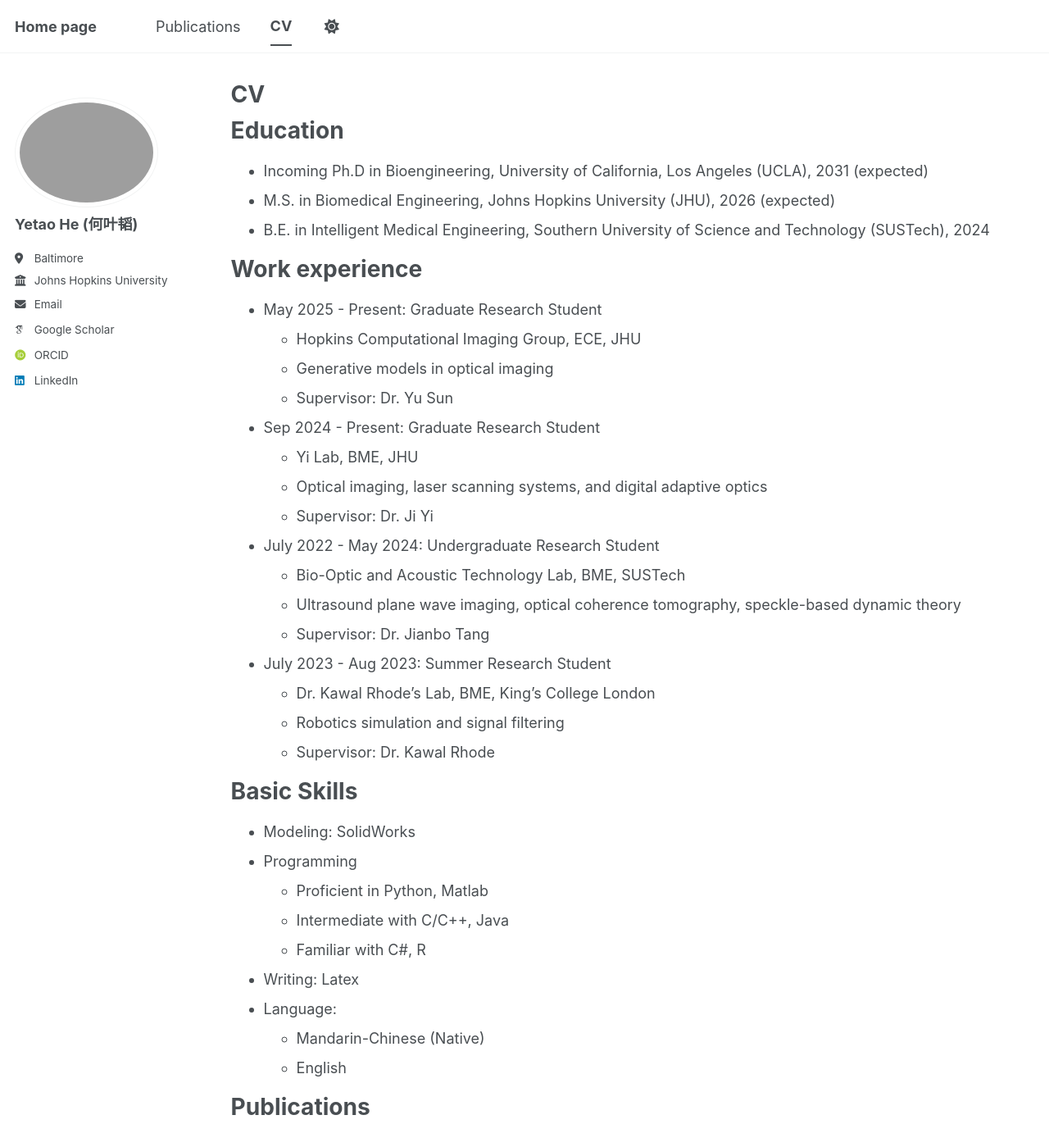
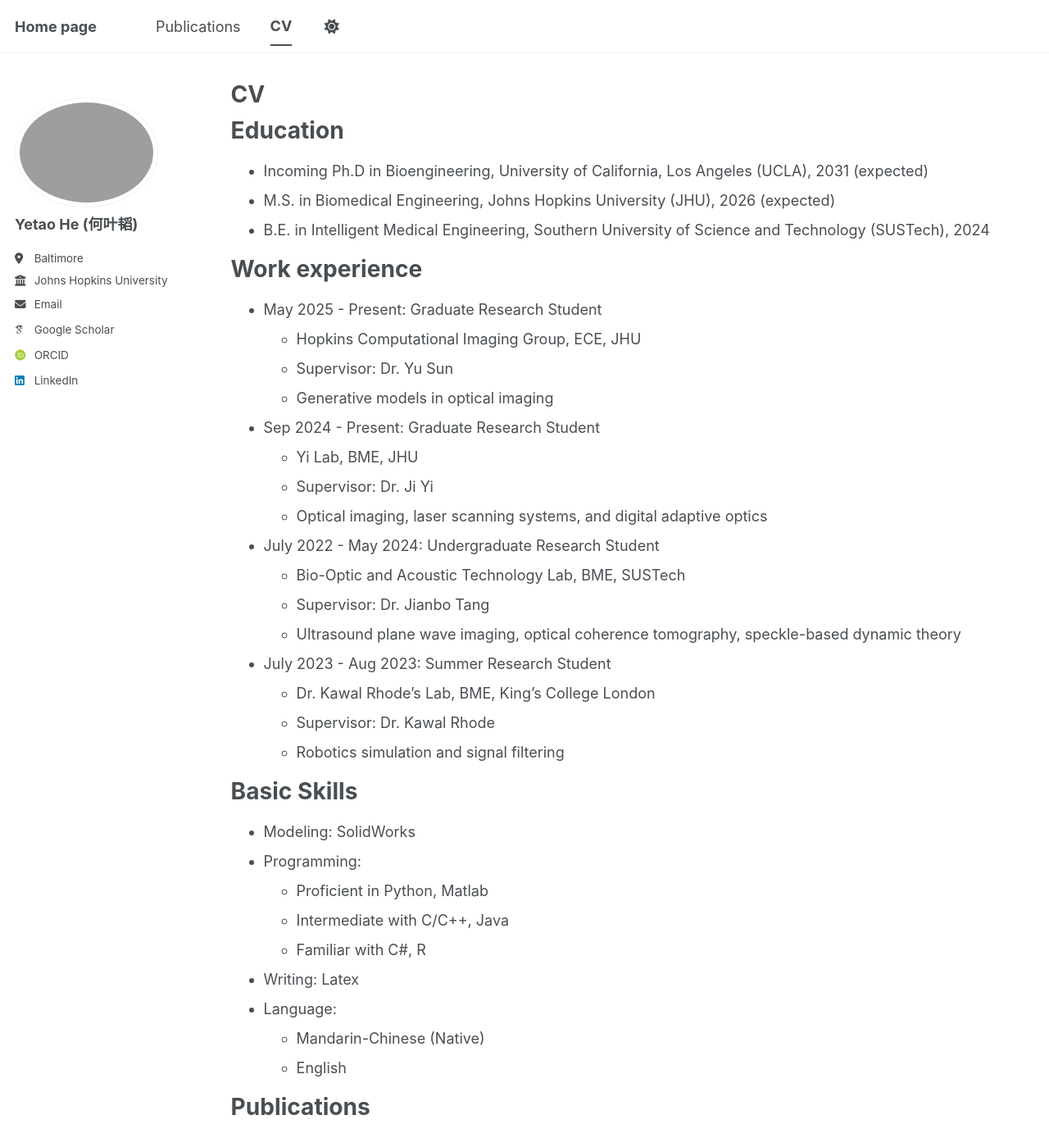
Before and after one commit to YetiHe/YetiHe.github.io, a Jekyll site: the page built from _pages/cv.md, in a window 1280 px wide and 1400 px high. Shown: the whole window at 82% size. Built offline with Jekyll 4.4.1, drawn with Linux system fonts in a browser that asks for light colours; some web fonts are replaced; a script bundle is joined from its source files by our own code; library files that are not in the unit come from our copies.

Commit message:
Update cv.md

```diff
--- a/_pages/cv.md
+++ b/_pages/cv.md
@@ -19,28 +19,28 @@ Work experience
 ======
 * May 2025 - Present: Graduate Research Student
   * Hopkins Computational Imaging Group, ECE, JHU
+  * Supervisor: Dr. Yu Sun
   * Generative models in optical imaging
-  * Supervisor: Dr. Yu Sun
 
 * Sep 2024 - Present: Graduate Research Student
   * Yi Lab, BME, JHU
+  * Supervisor: Dr. Ji Yi
   * Optical imaging, laser scanning systems, and digital adaptive optics
-  * Supervisor: Dr. Ji Yi
 
 * July 2022 - May 2024: Undergraduate Research Student
   * Bio-Optic and Acoustic Technology Lab, BME, SUSTech
+  * Supervisor: Dr. Jianbo Tang
   * Ultrasound plane wave imaging, optical coherence tomography, speckle-based dynamic theory
-  * Supervisor: Dr. Jianbo Tang
 
 * July 2023 - Aug 2023: Summer Research Student
   * Dr. Kawal Rhode's Lab, BME, King's College London
+  * Supervisor: Dr. Kawal Rhode
   * Robotics simulation and signal filtering
-  * Supervisor: Dr. Kawal Rhode
 
 Basic Skills
 ======
 * Modeling: SolidWorks
-* Programming
+* Programming:
   * Proficient in Python, Matlab
   * Intermediate with C/C++, Java
   * Familiar with C#, R
```
